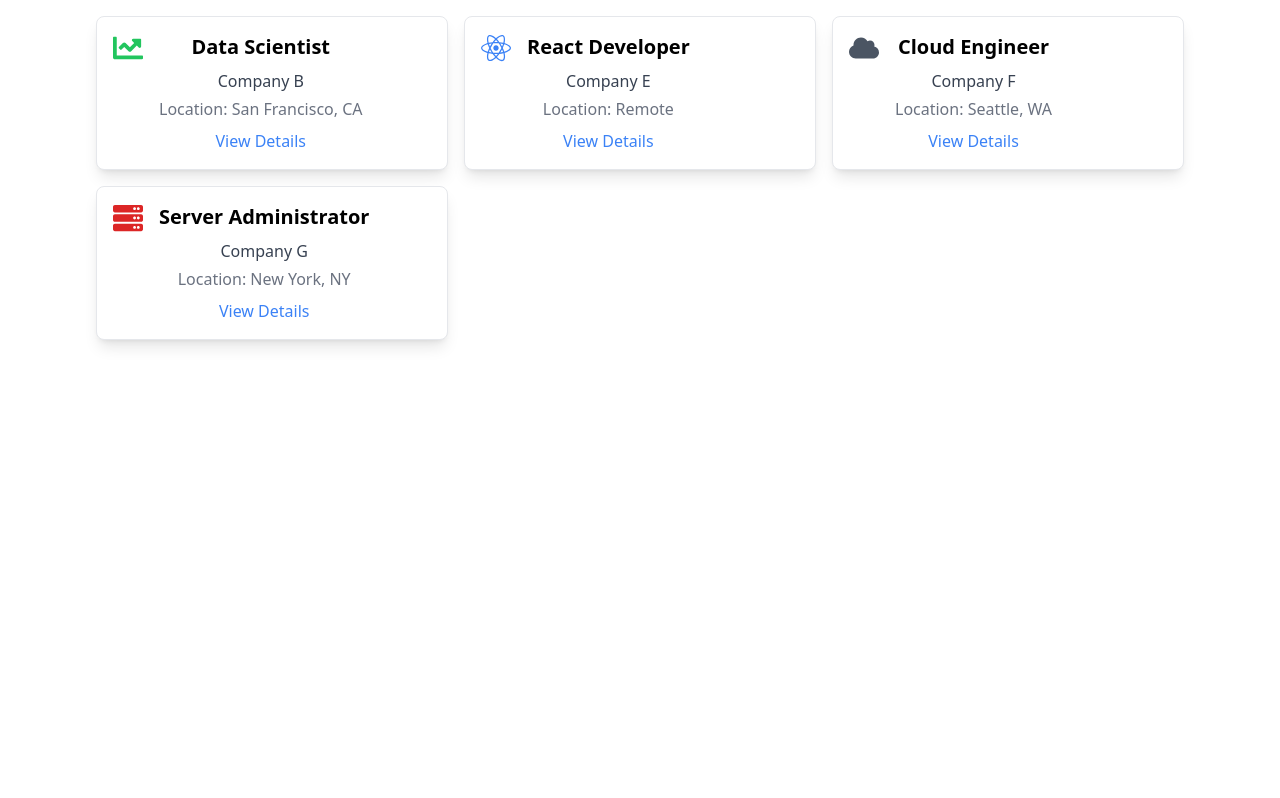
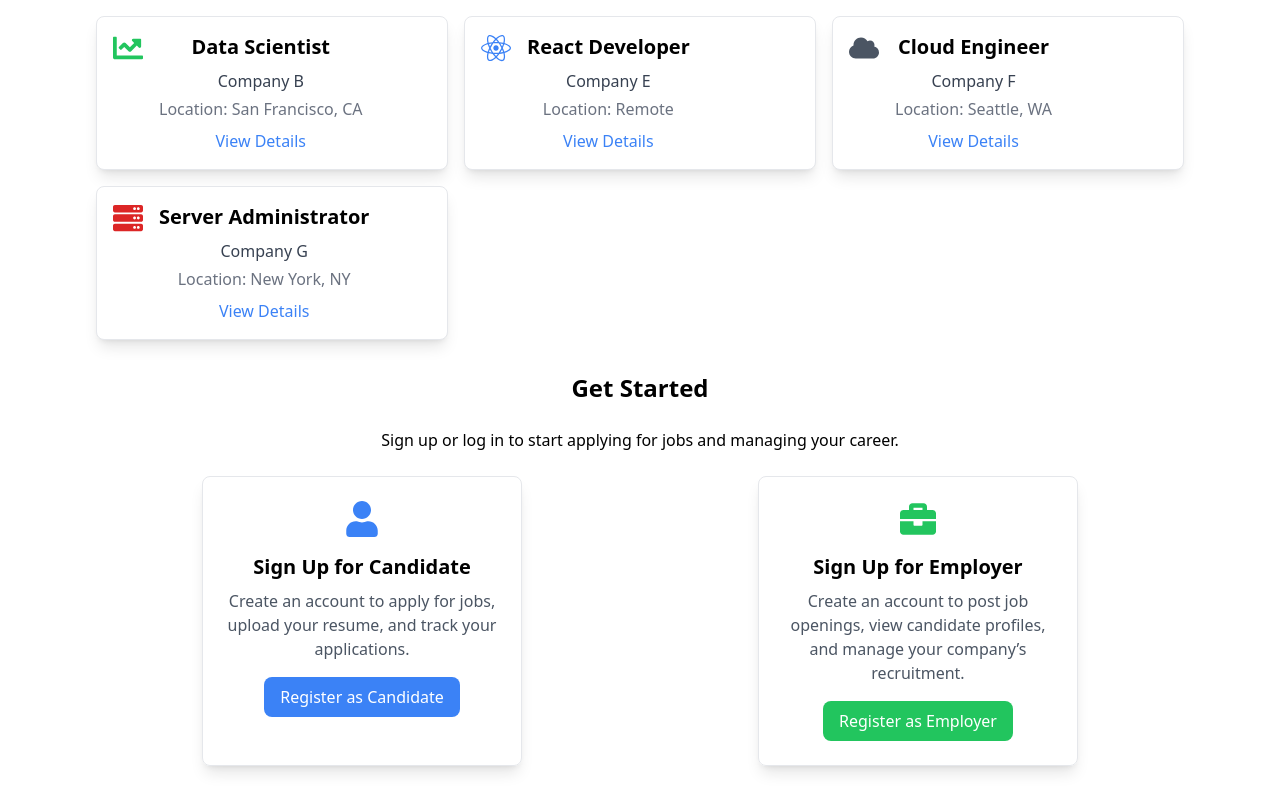
Before and after one commit to elamuhombe/zidio-job-portal, a React (Vite) app in the folder client/: page / in a window 1280 px wide. Shown: the part 760-1558 px from the top of the page. Before the commit the page ends 1164 px from the top, so only its background shows below. Built offline with nearby package versions, Linux system fonts and the light colour scheme.

Commit message:
refactor: Update state handling in SignUp component for React Router v6
- Passed state separately in React Router v6 with userType set to 'candidate'
- Ensured compatibility with the latest React Router state management approach

```diff
--- a/client/src/components/SignUp.tsx
+++ b/client/src/components/SignUp.tsx
@@ -1,9 +1,51 @@
-//src/components/pages/SignUp.tsx
+// src/components/pages/SignUp.tsx
 
-export default function SignUp() {
+import { FaUser, FaBriefcase } from "react-icons/fa";
+import { Link } from "react-router-dom";
+
+const SignUp = () => {
   return (
-    <div>
+    <section className="text-center mt-8 px-4 md:px-8 lg:px-16">
+      <h2 className="text-2xl font-semibold mb-6">Get Started</h2>
+      <p className="mb-6">
+        Sign up or log in to start applying for jobs and managing your career.
+      </p>
+      <div className="flex flex-col md:flex-row justify-center gap-4 md:gap-6">
+        {/* Candidate Sign Up Card */}
+        <div className="border p-6 rounded-lg shadow-lg flex flex-col items-center max-w-xs mx-auto transform transition-transform hover:scale-105 hover:shadow-xl">
+          <FaUser className="text-4xl mb-4 text-blue-500" />
+          <h3 className="text-xl font-semibold mb-2">Sign Up for Candidate</h3>
+          <p className="mb-4 text-gray-600">
+            Create an account to apply for jobs, upload your resume, and track
+            your applications.
+          </p>
+          <Link
+            to="/register"
+            state={{ userType: "candidate" }} // state is passed separately in React Router v6
+            className="bg-blue-500 text-white px-4 py-2 rounded-lg hover:bg-blue-600 transition-colors"
+          >
+            Register as Candidate
+          </Link>
+        </div>
+        {/* Employer Sign Up Card */}
+        <div className="border p-6 rounded-lg shadow-lg flex flex-col items-center max-w-xs mx-auto transform transition-transform hover:scale-105 hover:shadow-xl">
+          <FaBriefcase className="text-4xl mb-4 text-green-500" />
+          <h3 className="text-xl font-semibold mb-2">Sign Up for Employer</h3>
+          <p className="mb-4 text-gray-600">
+            Create an account to post job openings, view candidate profiles, and
+            manage your company’s recruitment.
+          </p>
+          <Link
+            to="/register"
+            state={{ userType: "employer" }} // state is passed separately in React Router v6
+            className="bg-green-500 text-white px-4 py-2 rounded-lg hover:bg-green-600 transition-colors"
+          >
+            Register as Employer
+          </Link>
+        </div>
+      </div>
+    </section>
+  );
+};
 
-    </div>
-  )
-}
+export default SignUp;
```
